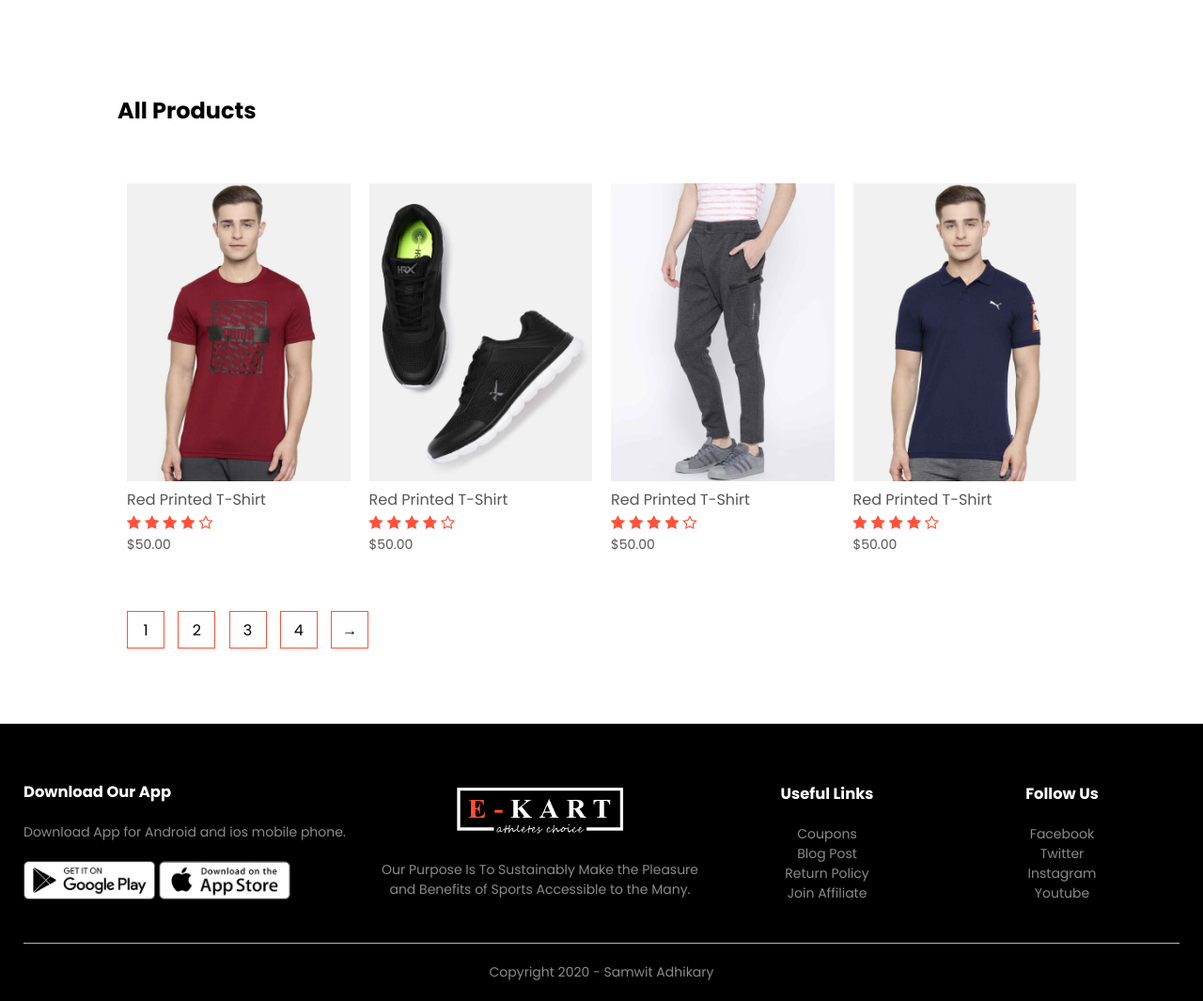
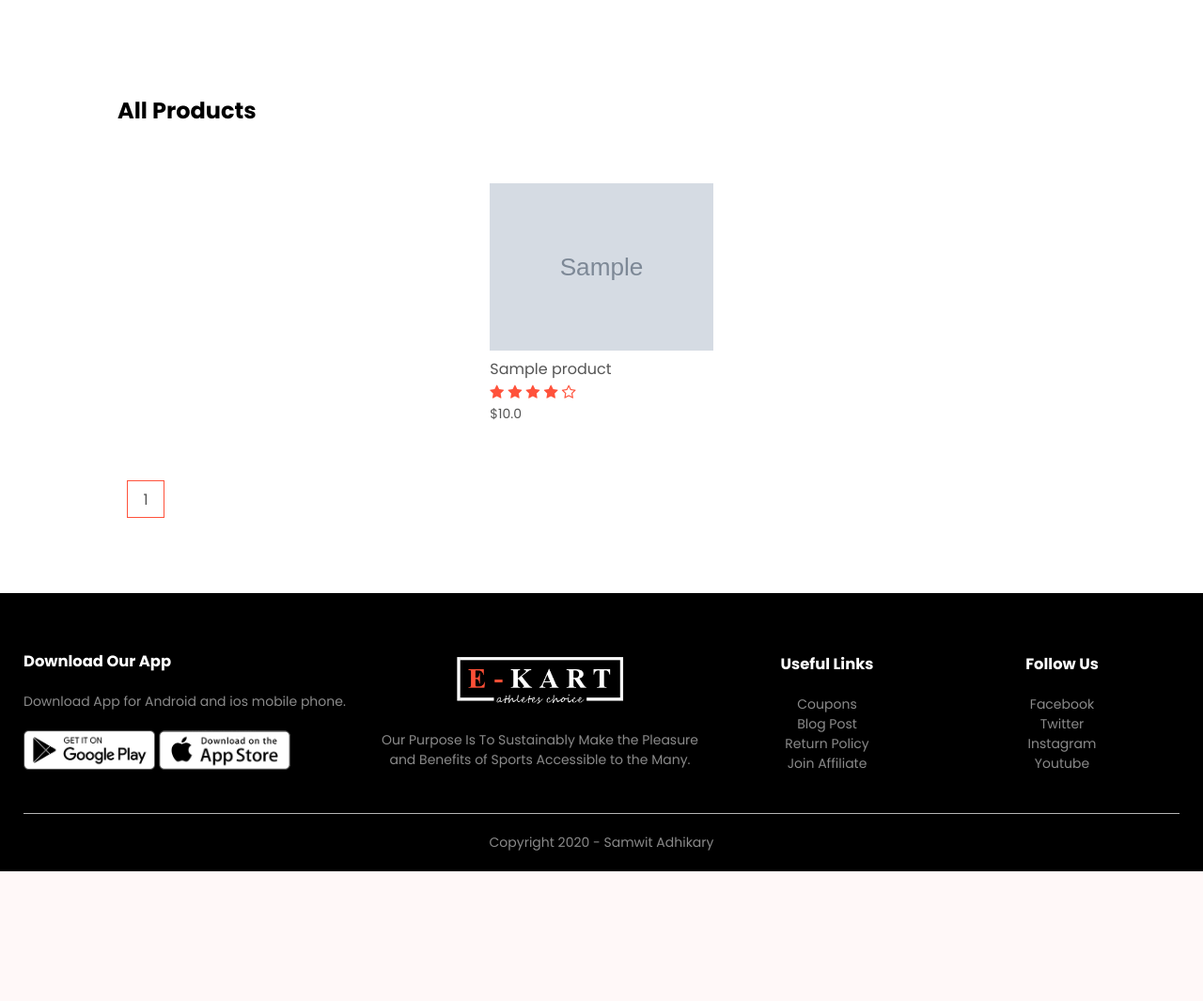
Before and after one commit to Adil-km/ekart, a Django app: page /product_list in a window 1280 px wide. Shown: the part 83-1148 px from the top of the page at 94% size. After the commit the page ends 1010 px from the top, so only its background shows below. Run offline with Django 5.2, Linux system fonts and the light colour scheme; tables that the repository leaves empty hold one stand-in row (values such as "Sample post"); grey boxes marked "Sample" are stand-in pictures.

Commit message:
add dynamic product page and implemented pagination using django's paginator class

```diff
--- a/products/views.py
+++ b/products/views.py
@@ -1,5 +1,6 @@
 from django.shortcuts import render
 from . models import Product
+from django.core.paginator import Paginator
 # Create your views here.
 
 def index(request):
@@ -14,7 +15,12 @@
     Returns:
         _type_: _description_
     """
+    page=1
+    if request.GET:
+        page = request.GET.get('page',1)
     product_list = Product.objects.all()
+    product_paginator = Paginator(product_list,3)
+    product_list = product_paginator.get_page(page)
     context = {'products':product_list}
     return render(request,'products.html',context)
 
--- a/templates/products_list.html
+++ b/templates/products_list.html
@@ -8,9 +8,10 @@
     {% for product_chunks in products|chunks:4 %}
 
     <div class="row">
+        {% for product in product_chunks%}
         <div class="col-4">
-            <a href="{% url 'detail_product' %}"><img src="{% static 'images/product-1.jpg' %}"></a>
-            <h4>Red Printed T-Shirt</h4>
+            <a href="{% url 'detail_product' %}"><img src="{{ product.image.url }}"></a>
+            <h4>{{product.title}}</h4>
             <div class="rating">
                 <i class="fa fa-star"></i>
                 <i class="fa fa-star"></i>
@@ -18,51 +19,22 @@
                 <i class="fa fa-star"></i>
                 <i class="fa fa-star-o"></i>
             </div>
-            <p>$50.00</p>
+            <p>${{product.price}}</p>
         </div>
-        <div class="col-4">
-            <img src="{% static 'images/product-2.jpg' %}">
-            <h4>Red Printed T-Shirt</h4>
-            <div class="rating">
-                <i class="fa fa-star"></i>
-                <i class="fa fa-star"></i>
-                <i class="fa fa-star"></i>
-                <i class="fa fa-star"></i>
-                <i class="fa fa-star-o"></i>
-            </div>
-            <p>$50.00</p>
-        </div>
-        <div class="col-4">
-            <img src="{% static 'images/product-3.jpg' %}">
-            <h4>Red Printed T-Shirt</h4>
-            <div class="rating">
-                <i class="fa fa-star"></i>
-                <i class="fa fa-star"></i>
-                <i class="fa fa-star"></i>
-                <i class="fa fa-star"></i>
-                <i class="fa fa-star-o"></i>
-            </div>
-            <p>$50.00</p>
-        </div>
-        <div class="col-4">
-            <img src="{% static 'images/product-4.jpg' %}">
-            <h4>Red Printed T-Shirt</h4>
-            <div class="rating">
-                <i class="fa fa-star"></i>
-                <i class="fa fa-star"></i>
-                <i class="fa fa-star"></i>
-                <i class="fa fa-star"></i>
-                <i class="fa fa-star-o"></i>
-            </div>
-            <p>$50.00</p>
-        </div>
+        {% endfor %}
     </div>
     {% endfor %}
     <div class="page-btn">
-        <span>1</span>
-        <span>2</span>
-        <span>3</span>
-        <span>4</span>
-        <span>&#8594;</span>
+        {% if products.has_previous %}
+        <a href="?page={{products.previous_page_number}}"><span><<</span></a>
+        {% endif %}
+
+        {% for i in products.paginator.page_range %}
+        <a href="?page={{i}}"><span>{{i}}</span></a>
+        {% endfor %}
+
+        {% if products.has_next %}
+        <a href="?page={{products.next_page_number}}"><span>>></span></a>
+        {% endif %}
     </div>
 </div>
```
